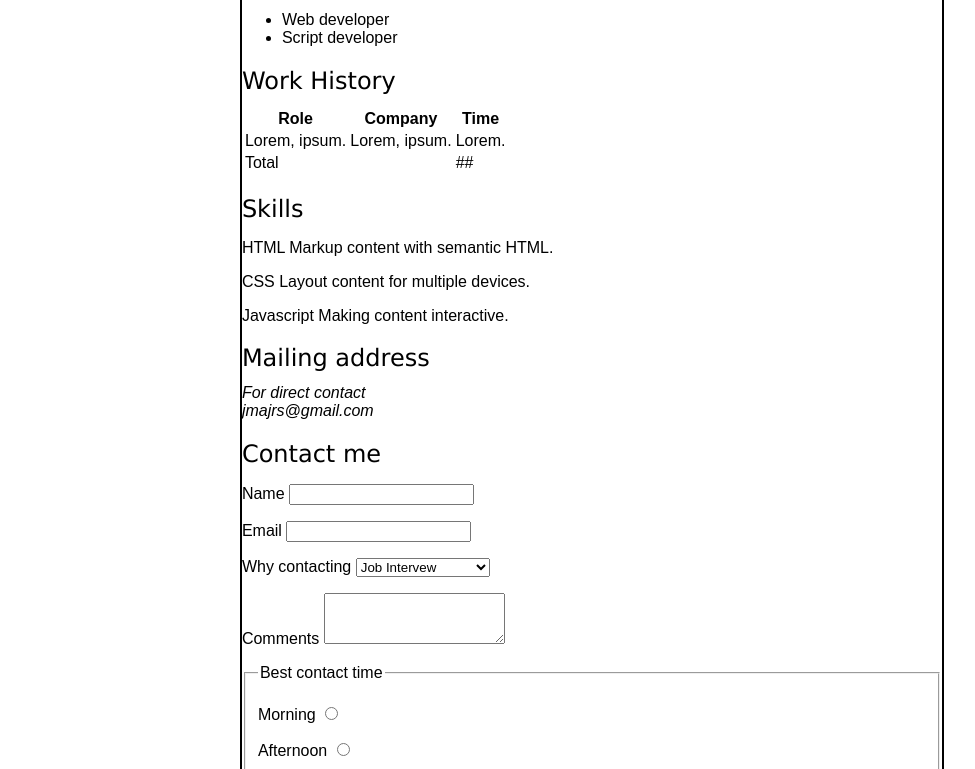
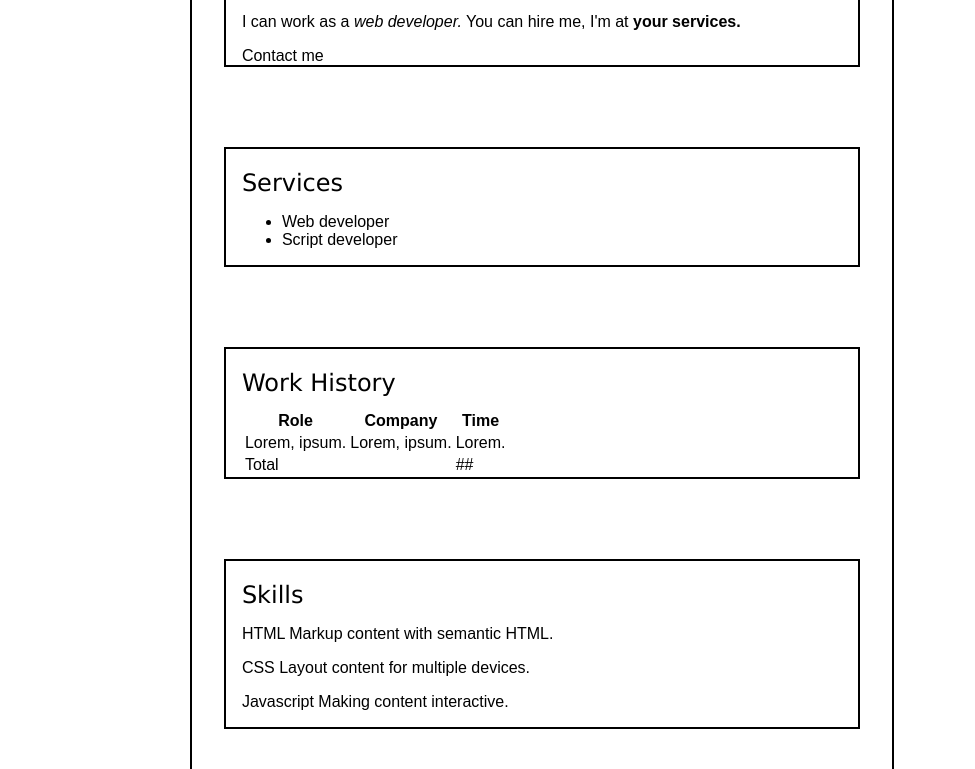
Before and after one commit to jmajrs/Portfolio-test, a plain HTML site: page index.html in a window 1280 px wide. Shown: the part 461-1230 px from the top of the page, without its empty margins (160-1135 px from the left). Drawn offline with Linux system fonts and the light colour scheme.

Commit message:
Added border/margin to sections

```diff
--- a/stylesheet.css
+++ b/stylesheet.css
@@ -49,3 +49,18 @@ main {
     max-inline-size: clamp(700px, 50%, 900px);
     margin-block-start: 50px;
 }
+
+section, article {
+    border: 2px solid;
+    padding-inline: 1rem;
+    margin-bottom: 5rem;
+    margin-inline: 2rem;
+}
+
+section:first-child {
+    margin-top: 1rem;
+}
+
+section:last-child{
+    margin-bottom: 1rem;
+}
```
